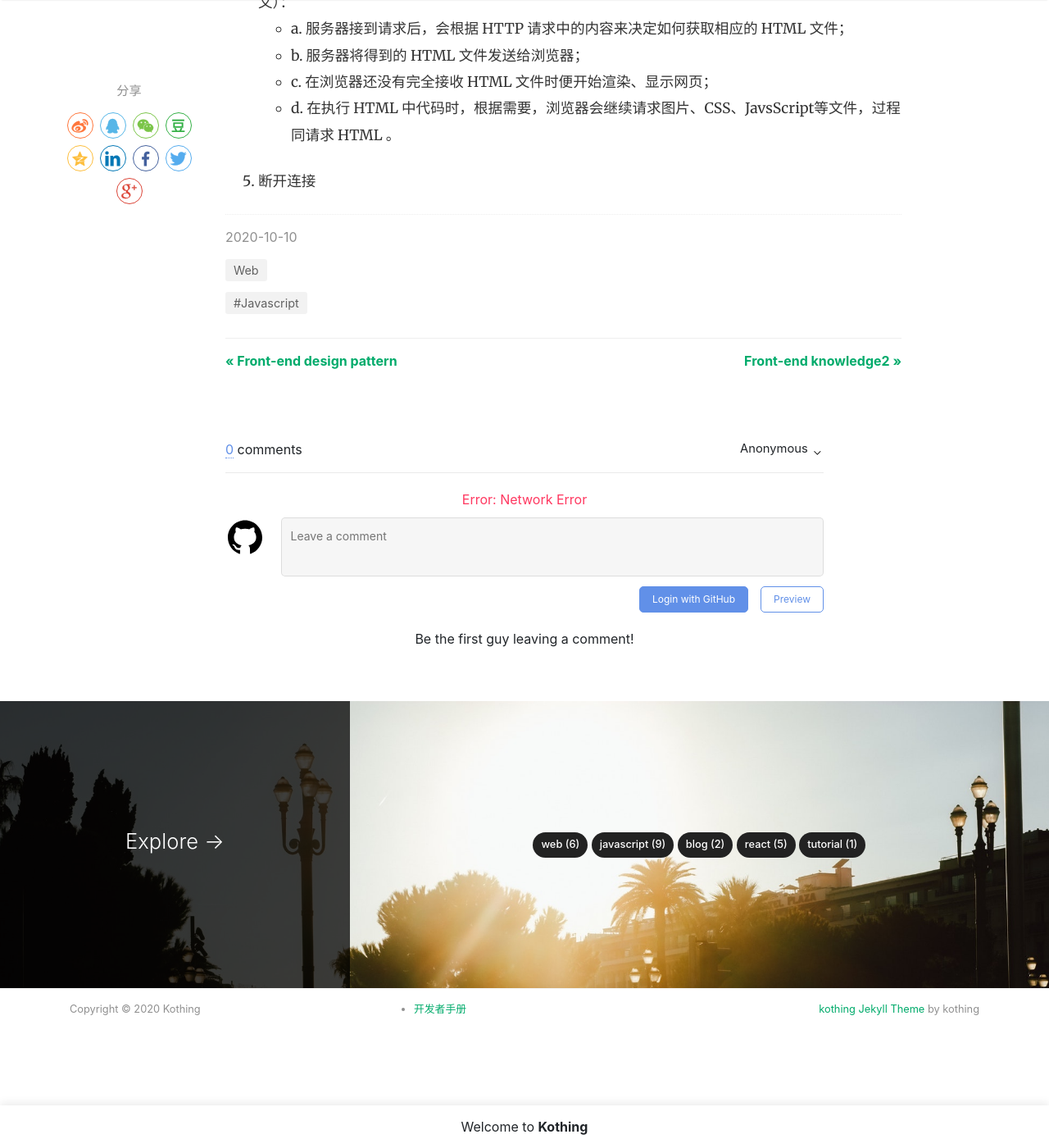
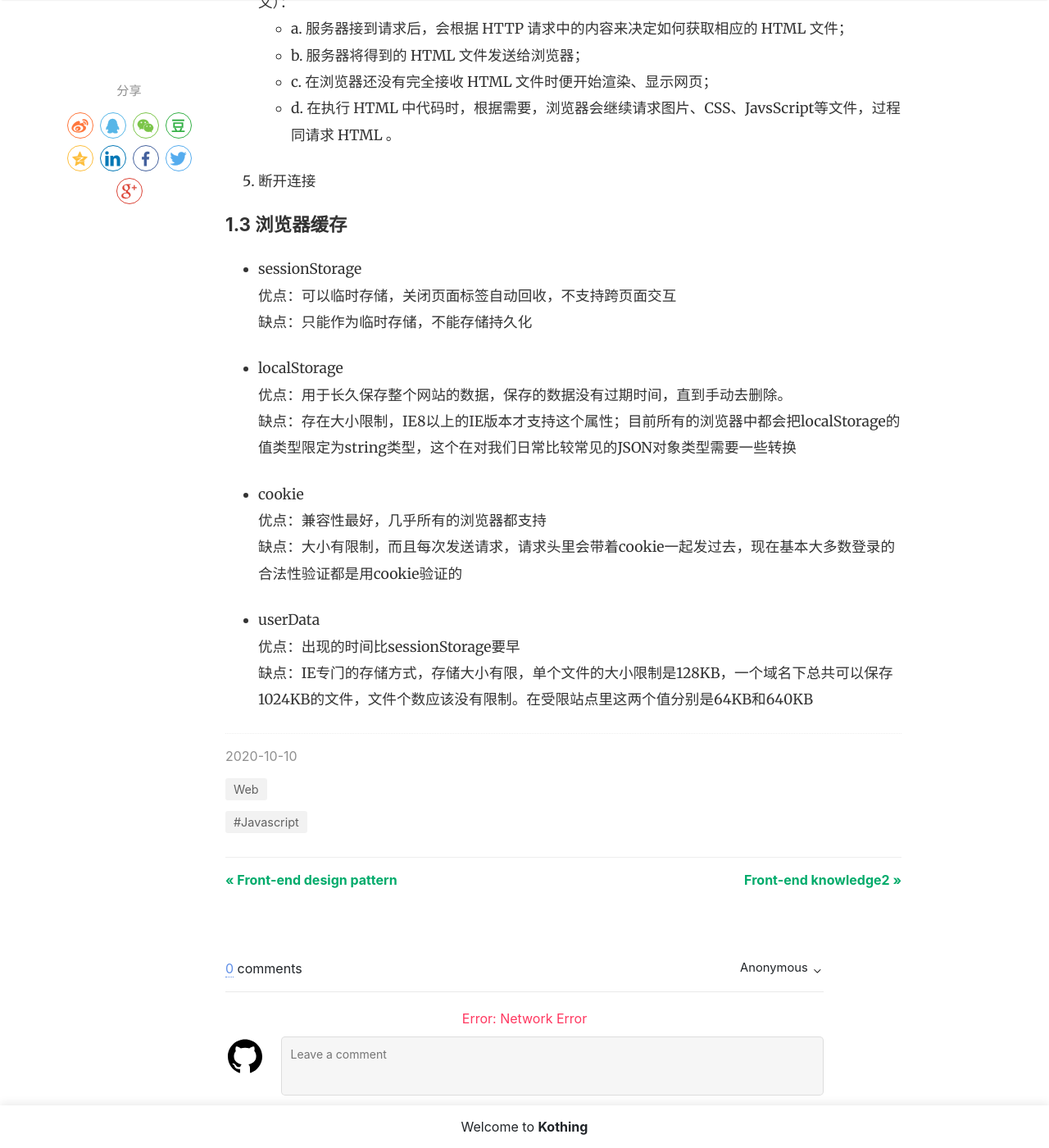
Before and after one commit to kothing/kothing.github.io, a Jekyll site: the page built from _posts/2020-10-10-front-end-knowledge.md, in a window 1280 px wide and 1400 px high, scrolled down 4019 px. Shown: the whole window at 82% size. Built offline with Jekyll 4.4.1, drawn with Linux system fonts in a browser that asks for light colours; nearby versions of some CDN libraries; comment, search, counter and statistics services are not loaded.

Commit message:
Update 2020-10-10-front-end-knowledge.md

```diff
--- a/_posts/2020-10-10-front-end-knowledge.md
+++ b/_posts/2020-10-10-front-end-knowledge.md
@@ -102,3 +102,21 @@ IE、Safari、Chrome、Mozilla Firefox、Opera
    - c. 在浏览器还没有完全接收 HTML 文件时便开始渲染、显示网页；
    - d. 在执行 HTML 中代码时，根据需要，浏览器会继续请求图片、CSS、JavsScript等文件，过程同请求 HTML 。
 5. 断开连接
+
+
+### 1.3 浏览器缓存
++ sessionStorage
+优点：可以临时存储，关闭页面标签自动回收，不支持跨页面交互
+缺点：只能作为临时存储，不能存储持久化
+
++ localStorage
+优点：用于长久保存整个网站的数据，保存的数据没有过期时间，直到手动去删除。
+缺点：存在大小限制，IE8以上的IE版本才支持这个属性；目前所有的浏览器中都会把localStorage的值类型限定为string类型，这个在对我们日常比较常见的JSON对象类型需要一些转换
+
++ cookie
+优点：兼容性最好，几乎所有的浏览器都支持
+缺点：大小有限制，而且每次发送请求，请求头里会带着cookie一起发过去，现在基本大多数登录的合法性验证都是用cookie验证的
+
++ userData
+优点：出现的时间比sessionStorage要早
+缺点：IE专门的存储方式，存储大小有限，单个文件的大小限制是128KB，一个域名下总共可以保存1024KB的文件，文件个数应该没有限制。在受限站点里这两个值分别是64KB和640KB
```
